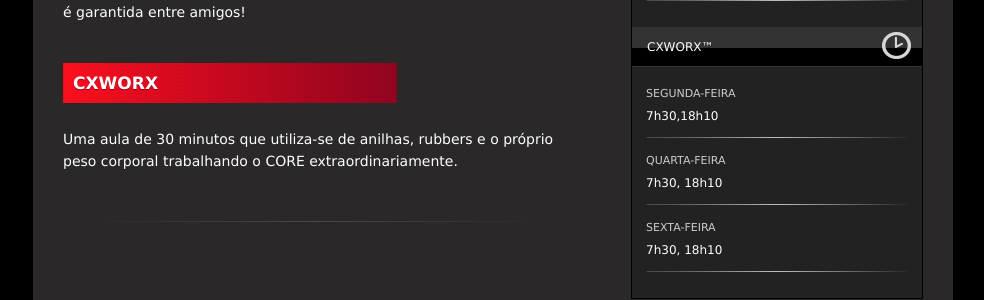
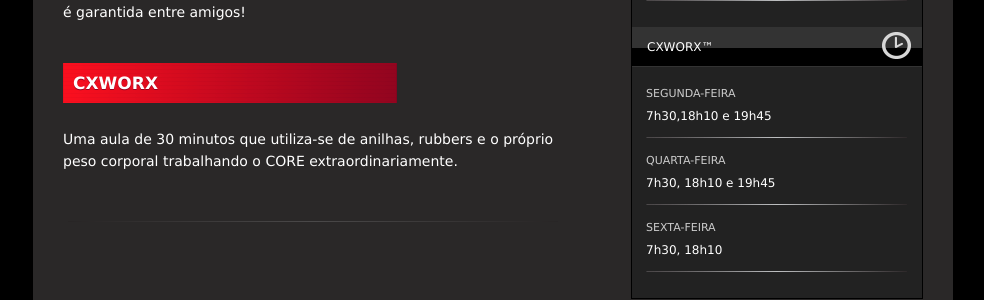
Before and after one commit to eduardofiorezi/irongymnasium.github.io, a Jekyll site: the page built from iron-health.html, in a window 1280 px wide and 900 px high, scrolled down 2148 px. Shown: the part 151-451 px from the top of the window, without its empty margins (147-1131 px from the left). Built offline with Jekyll 4.4.1, drawn with Linux system fonts in a browser that asks for light colours; nearby versions of some CDN libraries; library files that are not in the unit come from our copies; some of the changed lines change nothing that is shown.

Commit message:
Update schedule

```diff
--- a/iron-health.html
+++ b/iron-health.html
@@ -23,7 +23,7 @@
 - dia: Quarta-feira
   horarios: 17h15
 - dia: Quinta-feira
-  horarios: 8h e 20hf
+  horarios: 8h e 20h
 
 power_jump:
 - dia: Terça-feira
@@ -49,9 +49,9 @@
 
 cxworx:
 - dia: Segunda-feira
-  horarios: 7h30,18h10
+  horarios: 7h30,18h10 e 19h45
 - dia: Quarta-feira
-  horarios: 7h30, 18h10
+  horarios: 7h30, 18h10 e 19h45
 - dia: Sexta-feira
   horarios: 7h30, 18h10
 
@@ -62,10 +62,18 @@
   horarios: 12h15 e 18h
 
 alongamento:
-- dia: Terça-feira
+- dia: Terça- feira
   horarios: 9h05
 - dia: Quinta-feira
   horarios: 9h05
+
+pilates:
+- dia: Segunda-feira
+  horário: 09h05 e 20h15
+- dia: Quarta-feira
+  horário: 09h05 e 20h15
+- dia: Sexta-feira
+  horário: 09h05
 ---
 
 <div id="banner" class="carousel slide">
```
Also changed, not shown: 1 other file.
